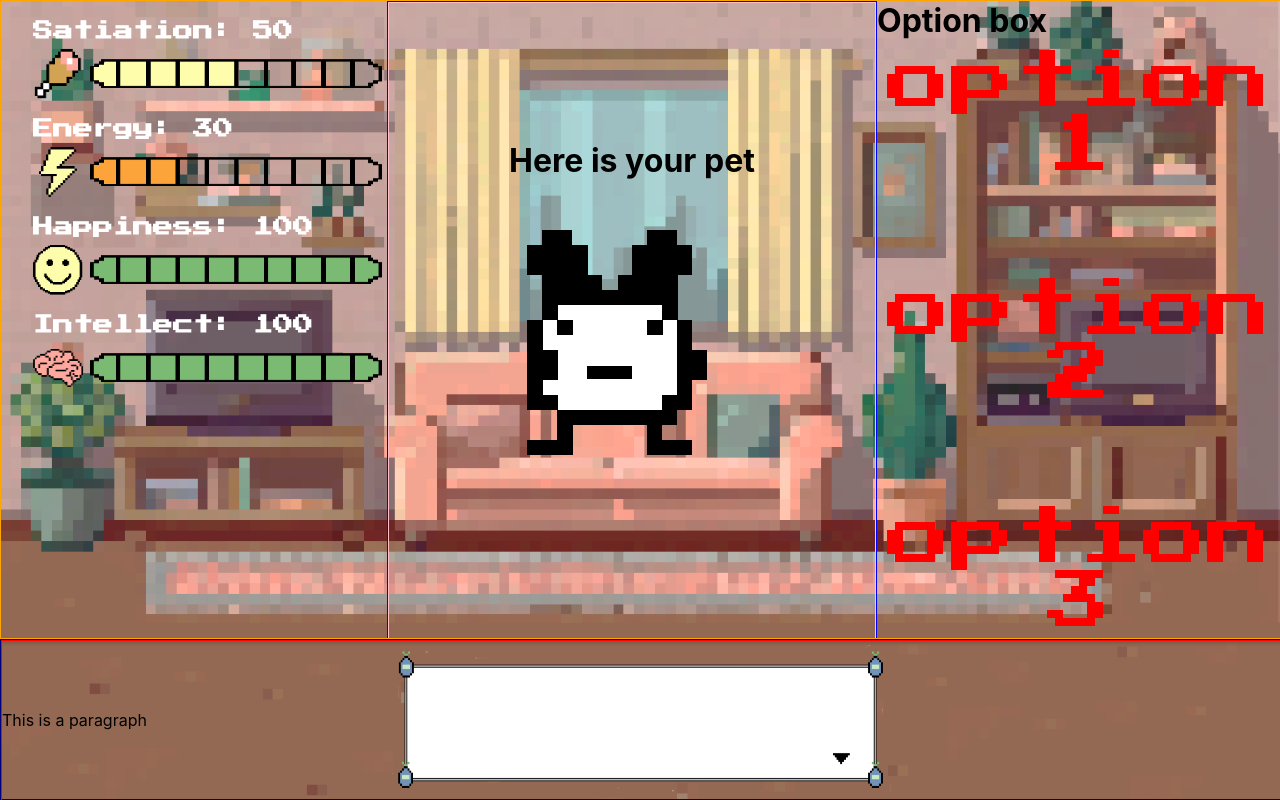
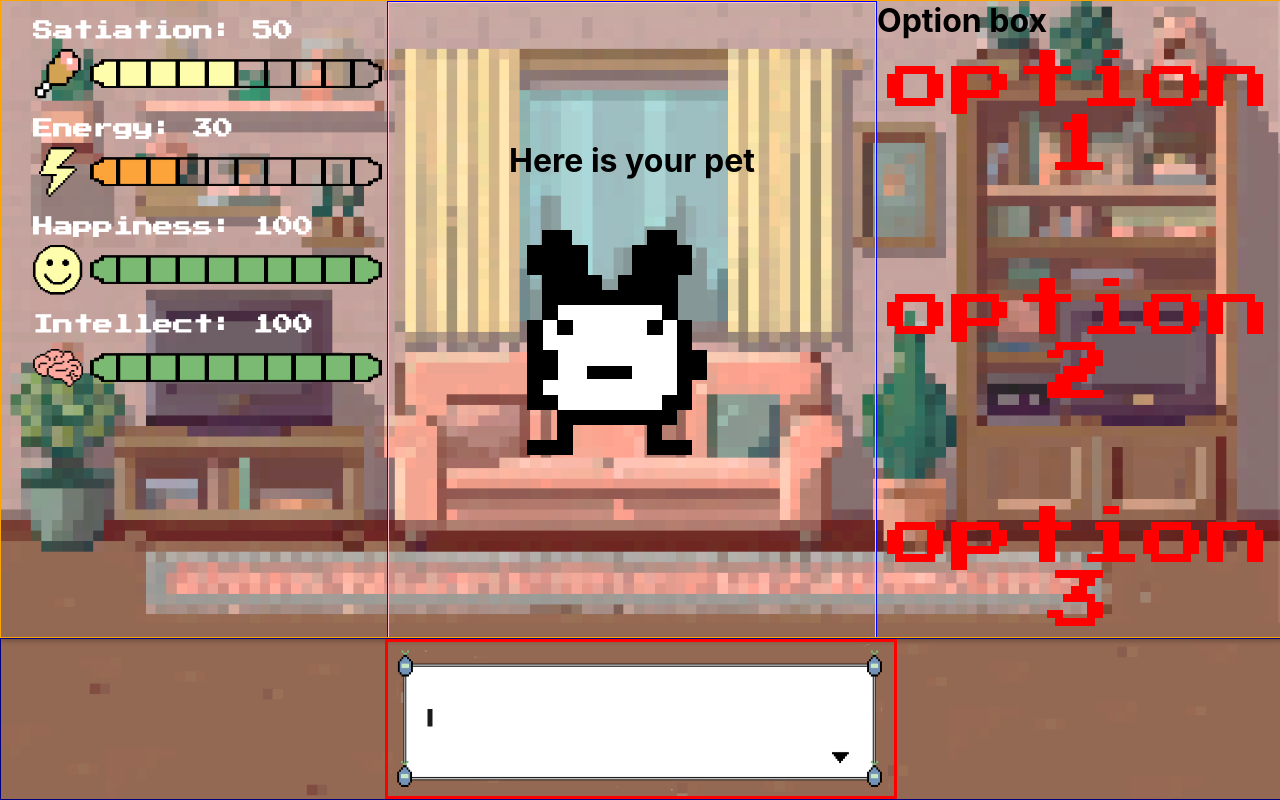
Before and after one commit to dan-the-man639/tAImagotchi, a React (Create React App) app in the folder frontend/taimagotchi/: page / in a window 1280 px wide. Built offline with nearby package versions, Linux system fonts and the light colour scheme; no server answers.

Commit message:
Added setText function for TriggerBox

```diff
--- a/frontend/taimagotchi/src/components/Option.jsx
+++ b/frontend/taimagotchi/src/components/Option.jsx
@@ -1,7 +1,7 @@
 import './Option.css'
 import { useState, useEffect } from 'react';
 
-function Option() {
+function Option({ onTextChange }) {
     const [option, setOption] = useState(['option 1', 'option 2', 'option 3', 'option 4']);
 
     // // fetch request and save data
--- /dev/null
+++ b/frontend/taimagotchi/src/components/TriggerBox.css
@@ -0,0 +1,26 @@
+.parent {
+    display: flex;
+    justify-content: center;
+    height: 100%;
+    align-items: center;
+}
+
+.background {
+    box-sizing: border-box;
+    padding: 2rem;
+    width: 32rem;
+    height: 10rem;
+    align-content: center;
+    background-image: url(../assets/dialogue-box-empty.png);
+    background-size: 500px 150px;
+    /* background-size: contain; */
+    background-repeat: no-repeat;
+    background-position: center;
+    overflow: visible;
+    border: 3px solid red;
+}
+
+.text {
+    font-family: PressStart2P;
+    font-size: 1.25rem;
+}
--- /dev/null
+++ b/frontend/taimagotchi/src/components/TriggerBox.jsx
@@ -0,0 +1,18 @@
+import "./TriggerBox.css";
+import { ReactTyped } from "react-typed";
+import { useState, useEffect } from "react";
+
+function TriggerBox({ text, setText }) {
+
+  return (
+    <div class="parent">
+      <div class="background">
+        <div class="text">
+            <ReactTyped strings={[text]} typeSpeed={40} />
+        </div>
+      </div>
+    </div>
+  );
+}
+
+export default TriggerBox;
--- a/frontend/taimagotchi/src/pages/Game.jsx
+++ b/frontend/taimagotchi/src/pages/Game.jsx
@@ -2,8 +2,12 @@ import Stat from '../components/Stat';
 import Interface from '../components/Interface';
 import './Game.css'
 import Option from '../components/Option';
+import TriggerBox from '../components/TriggerBox';
+
+import { useState, useEffect } from 'react';
 
 function Game() {
+  const [text, setText] = useState("");
 
   return (
     <div>
@@ -16,13 +20,11 @@ function Game() {
           <div className='top-panel'>
             <Stat />
             <Interface />
-            <Option />
+            <Option onTextChange={setText}/>
           </div>
 
           <div className='bottom-panel'>
-            <div className='bottom-panel-inside'>
-              This is a paragraph
-            </div>
+            <TriggerBox text={text} setText={setText} /> {/* Pass text and setText to TriggerBox */}
           </div>
         </div>
       </div>
--- /dev/null
+++ b/package.json
@@ -0,0 +1,5 @@
+{
+  "dependencies": {
+    "react-typed": "^2.0.12"
+  }
+}
```
Also changed, not shown: 1 other file (tests, documents, lock files or other folders).
